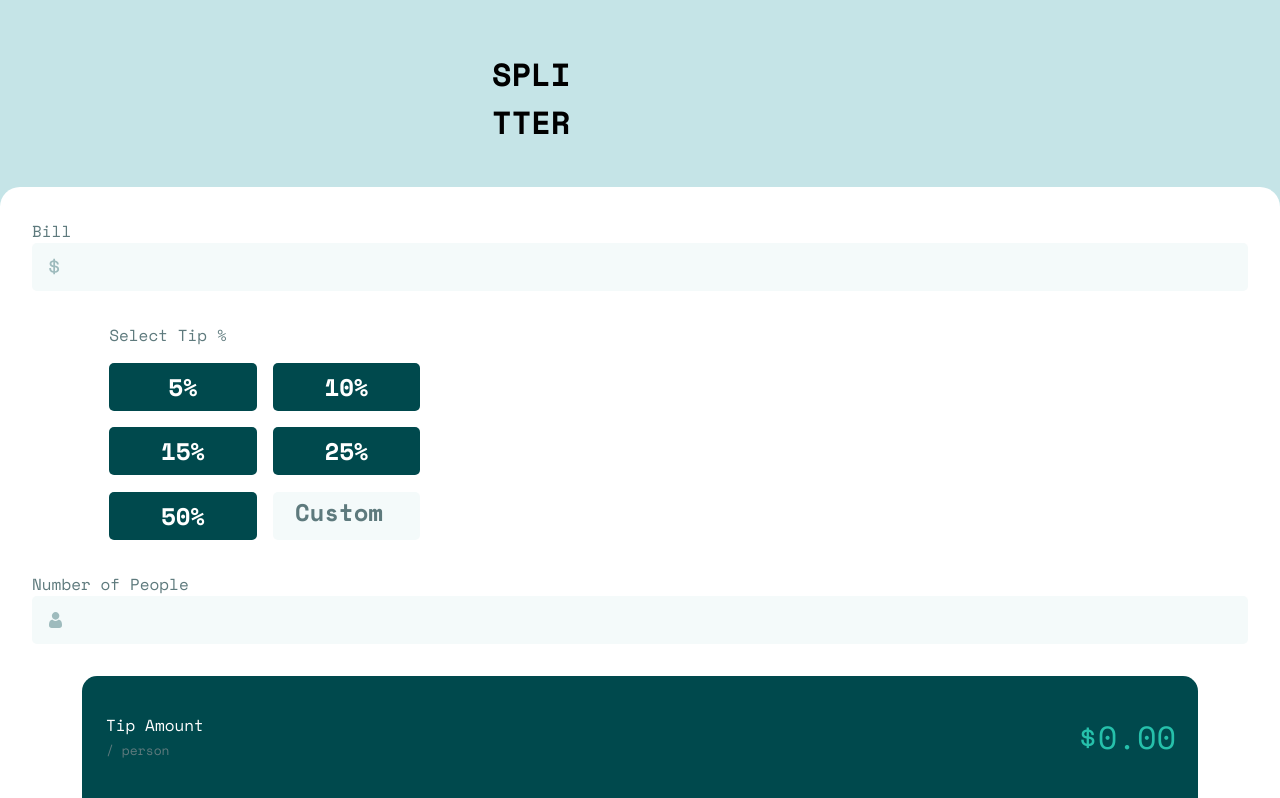
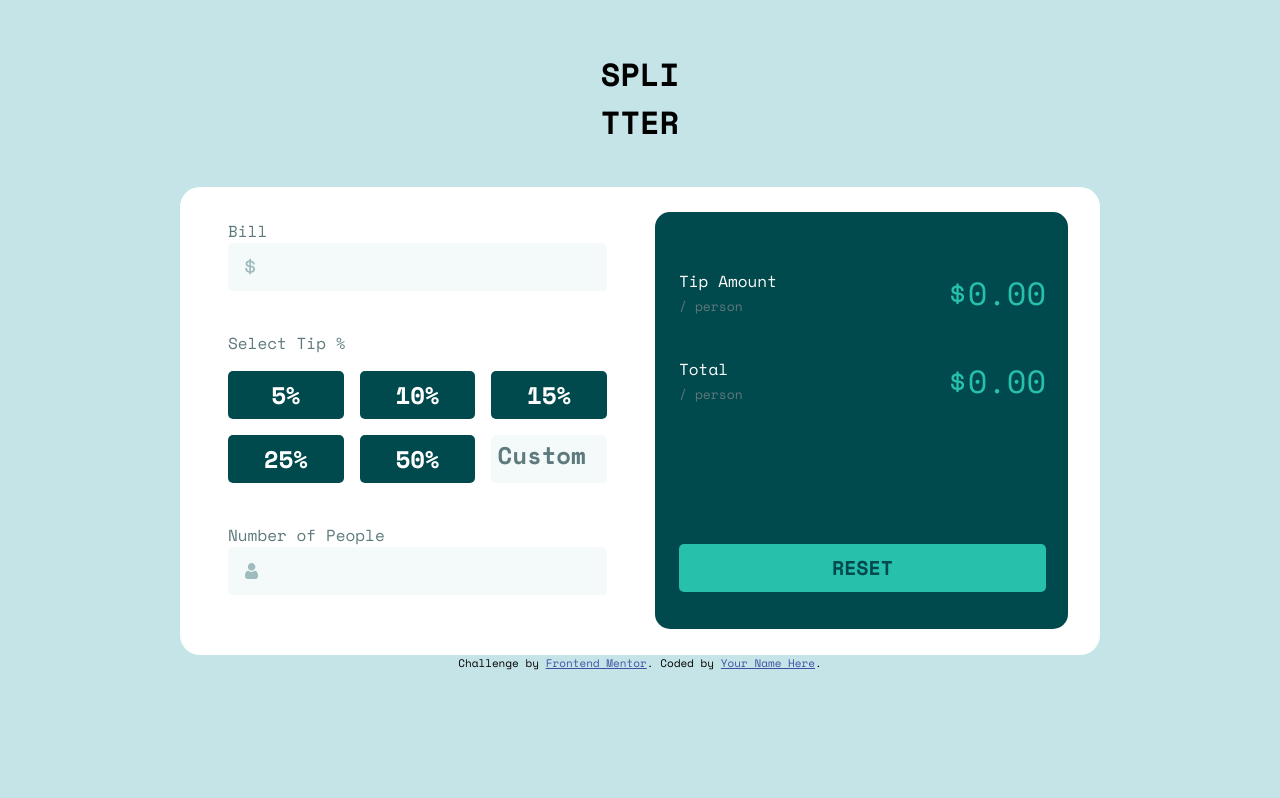
Before and after one commit to jameslegoff92/tip-calculator-app, a website with bundled scripts: page index.html in a window 1280 px wide. Shown: the top 798 px of the page. Built offline with nearby package versions, Linux system fonts and the light colour scheme.

Commit message:
First version of the completed tip app

```diff
--- a/index.html
+++ b/index.html
@@ -16,6 +16,7 @@
     <h1 class="header__title" >Spli<br>tter</h1>
   </header>
   <main class="container">
+    <div class="subcontainer">
       <div class="bill">
         <label for="bill-amount" class="bill__title">Bill</label><br>
         <input id="bill-amount" class="bill__input" name="bill-amount" type="number">
@@ -34,6 +35,7 @@
       <div class="people">
         <label for="people-qty" class="people__title">Number of People</label><br>
         <input id="people-qty" class="people__amount" name="people-qty" type="number">
+      </div>
     </div>
     <div class="result">
       <div class="display">
--- a/sass/_components.scss
+++ b/sass/_components.scss
@@ -130,3 +130,24 @@ input:focus::placeholder {
   background: hsl(172, 61, 77);
   cursor: pointer;
 }
+
+@media only screen and (min-width:920px) {
+  .bill {
+    margin: 0;
+    margin-bottom: 40px;
+  }
+  .tip {
+    margin: 0 0 0 0;
+    margin-bottom: 40px;
+    max-width: 100%;
+  }
+  .people {
+    margin: 0;
+  }
+  .display:nth-child(1) {
+    margin-top: 40px;
+  }
+  .display:nth-child(2) {
+    margin-bottom: 139px;
+  }
+}
--- a/sass/_layout.scss
+++ b/sass/_layout.scss
@@ -2,6 +2,7 @@
 // Mobile Header Layout
 .header {
   margin: 3.125rem auto 2.5537rem;
+  text-align: center;
   width: 23.1093333%;
 }
 
@@ -10,7 +11,8 @@
   background-color: $white;
   border-radius: 20px 20px 0 0;
   overflow: auto;
-  max-width: 100%;
+  margin: 0 auto;
+  max-width: 920px;
 }
 
 //Mobile layout for the tip % section
@@ -24,8 +26,8 @@
   grid-template-columns: repeat(2, minmax(0, 1fr)); //Makes all columns equal.
   grid-template-rows: repeat(3, minmax(3rem, auto));
   gap: 16.65px 16px;
-  margin: 1rem 0;
-  max-width: 311px;
+  margin: 1rem auto;
+  max-width: 920px;
 }
 
 //Mobile layout for the component showing the calculated values
@@ -38,3 +40,29 @@
   padding: 1.0625rem 1.375rem 1.5rem 1.5rem;
   width: 87.2%;
 }
+
+@media only screen and (min-width: 980px) {
+  .container {
+    border-radius: 20px;
+    display: flex;
+    align-items: center;
+  }
+  .subcontainer {
+    height: 388px;
+    margin: 32px 48px 48px 48px;
+    width: 41.1956522%;
+  }
+  .grid {
+    grid-template-columns: repeat(3, minmax(0, 1fr)); //Makes all columns equal.
+    grid-template-rows: repeat(2, minmax(3rem, auto));
+    gap: 16.65px 16px;
+    margin: 1rem auto;
+    max-width: 920px;
+    width: 100%
+  }
+  .result {
+    height: 417px;
+    margin: 0 32px 0 0;
+    width: 44.8913043%;
+  }
+}
```
Also changed, not shown: css/main.css, 1 other file. Lines whose indentation alone changed are shown as unchanged.
